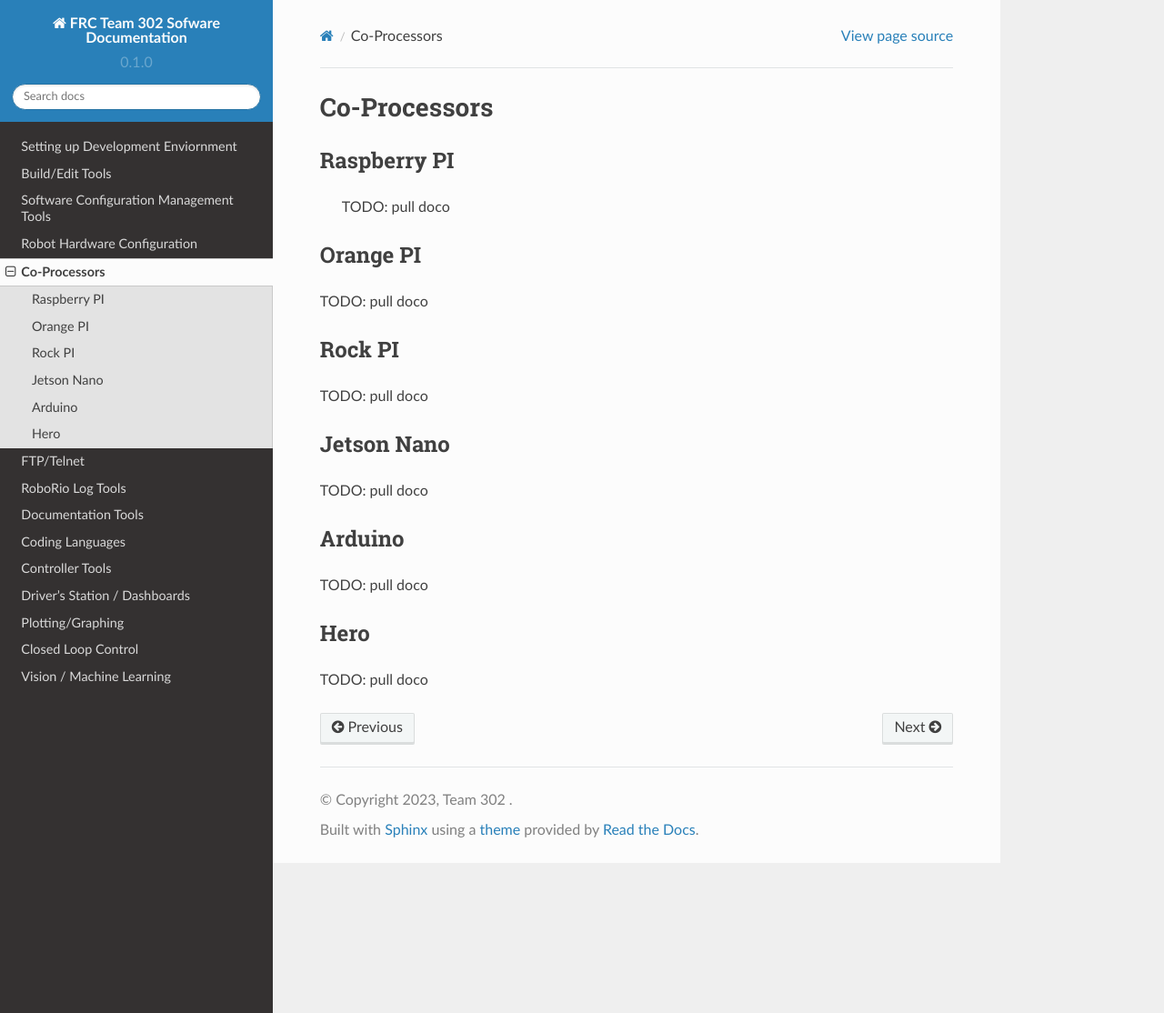
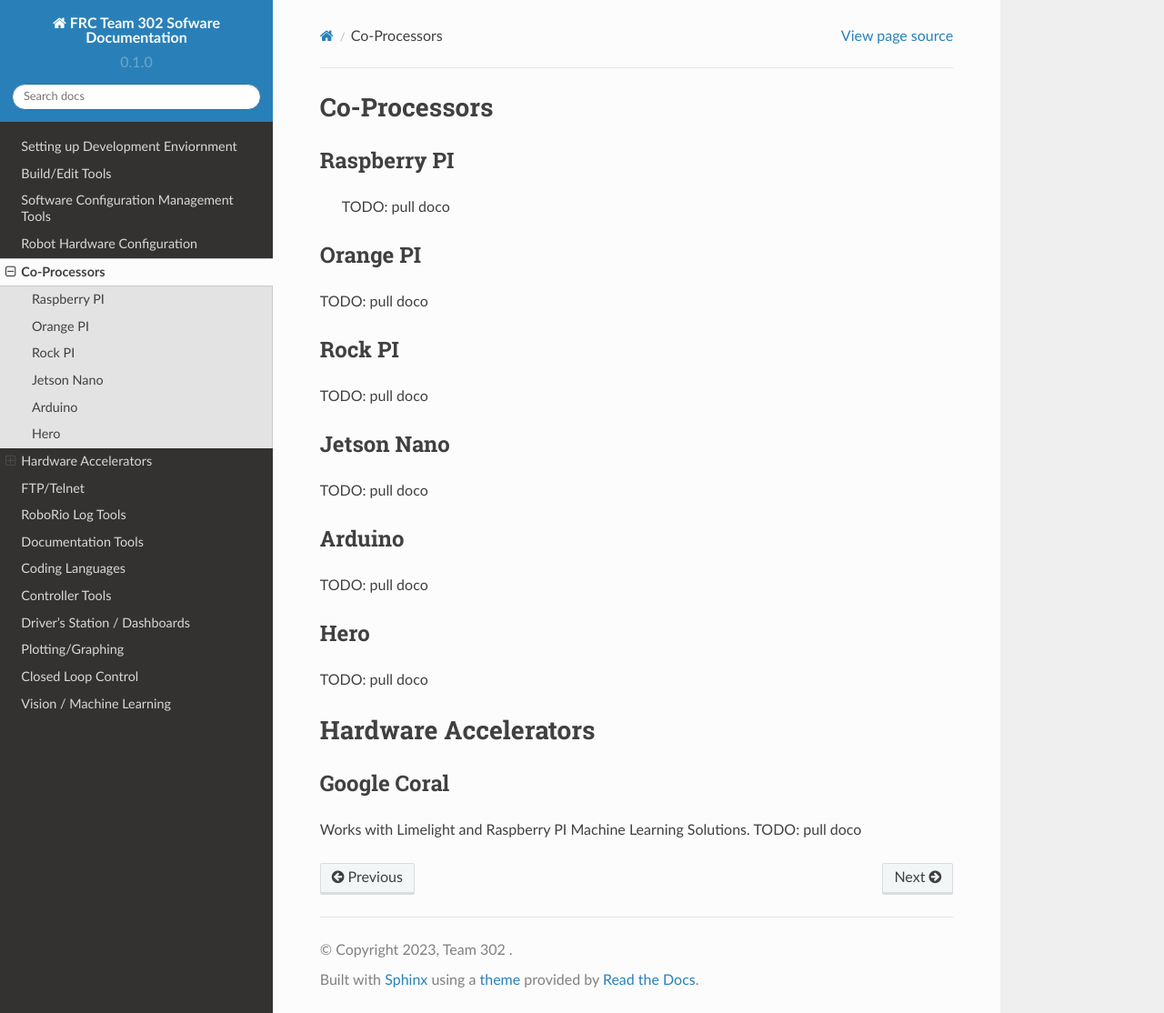
Before and after one commit to Team302/Team302Doco, a Sphinx documentation site: the page built from docs/source/coprocessor.rst, in a window 1280 px wide and 1114 px high. Shown: the whole window at 91% size. Built offline with Sphinx 7.4.7 and the Read the Docs theme 2.0.0, drawn with Linux system fonts in a browser that asks for light colours.

Commit message:
Update coprocessor.rst

```diff
--- a/docs/source/coprocessor.rst
+++ b/docs/source/coprocessor.rst
@@ -40,3 +40,16 @@ Hero
 ***********************
 
 TODO: pull doco
+
+
+#############################
+Hardware Accelerators
+#############################
+
+
+***********************
+Google Coral
+***********************
+
+Works with Limelight and Raspberry PI Machine Learning Solutions.
+TODO: pull doco
```
